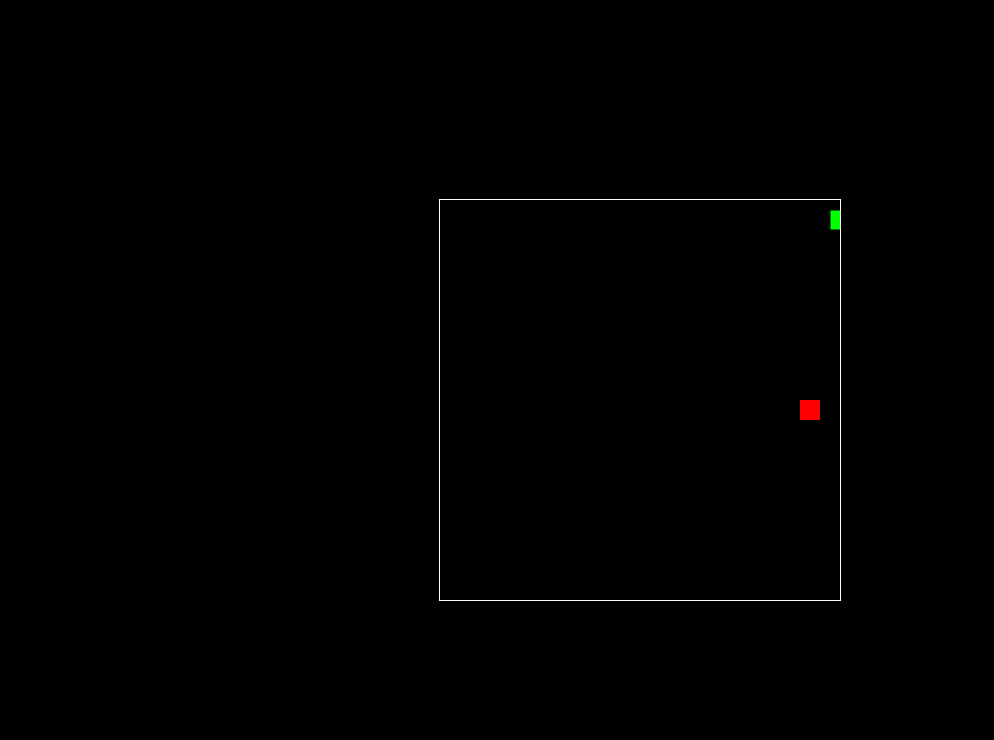
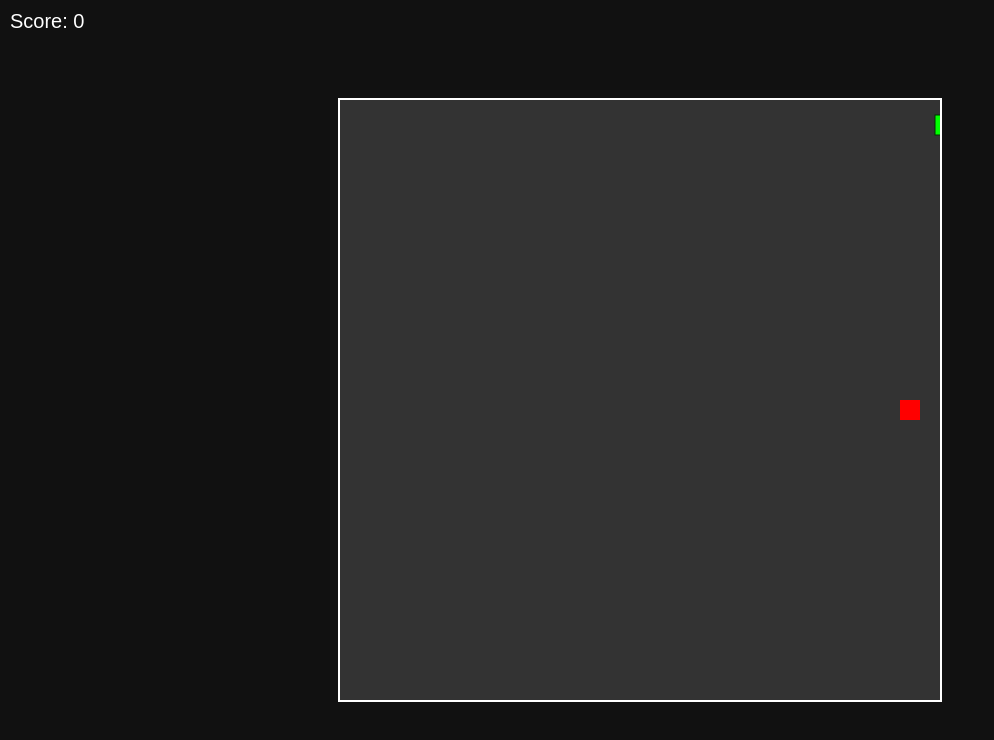
Before and after one commit to minhhoang609/game, a plain HTML site: page index.html in a window 1280 px wide. Shown: the whole page, without its empty margins (0-994 px from the left). Drawn offline with Linux system fonts and the light colour scheme.

Commit message:
Update index.html

```diff
--- a/index.html
+++ b/index.html
@@ -11,28 +11,37 @@
             align-items: center;
             height: 100vh;
             margin: 0;
-            background-color: #000;
+            background-color: #111;
             color: #fff;
-            font-family: Arial, sans-serif;
+            font-family: 'Arial', sans-serif;
         }
         canvas {
-            border: 1px solid #fff;
+            border: 2px solid #fff;
+            background-color: #333;
+        }
+        .score {
+            position: absolute;
+            top: 10px;
+            left: 10px;
+            font-size: 20px;
         }
     </style>
 </head>
 <body>
-    <canvas id="gameCanvas" width="400" height="400"></canvas>
+    <div class="score">Score: <span id="score">0</span></div>
+    <canvas id="gameCanvas" width="600" height="600"></canvas>
     <script>
         const canvas = document.getElementById('gameCanvas');
         const ctx = canvas.getContext('2d');
         const box = 20;
         const canvasSize = canvas.width / box;
-        let snake = [{ x: 10, y: 10 }];
+        let snake = [{ x: 15, y: 15 }];
         let direction = 'RIGHT';
         let food = {
             x: Math.floor(Math.random() * canvasSize) * box,
             y: Math.floor(Math.random() * canvasSize) * box
         };
+        let score = 0;
 
         document.addEventListener('keydown', (event) => {
             if (event.keyCode === 37 && direction !== 'RIGHT') direction = 'LEFT';
@@ -42,13 +51,13 @@
         });
 
         function draw() {
-            ctx.fillStyle = '#000';
+            ctx.fillStyle = '#333';
             ctx.fillRect(0, 0, canvas.width, canvas.height);
 
             for (let i = 0; i < snake.length; i++) {
                 ctx.fillStyle = (i === 0) ? '#00ff00' : '#00cc00';
+                ctx.strokeStyle = '#003300';
                 ctx.fillRect(snake[i].x, snake[i].y, box, box);
-                ctx.strokeStyle = '#000';
                 ctx.strokeRect(snake[i].x, snake[i].y, box, box);
             }
 
@@ -68,6 +77,8 @@
                     x: Math.floor(Math.random() * canvasSize) * box,
                     y: Math.floor(Math.random() * canvasSize) * box
                 };
+                score++;
+                document.getElementById('score').innerText = score;
             } else {
                 snake.pop();
             }
@@ -76,6 +87,8 @@
 
             if (snakeX < 0 || snakeY < 0 || snakeX >= canvas.width || snakeY >= canvas.height || collision(newHead, snake)) {
                 clearInterval(game);
+                alert(`Game Over! Your score was: ${score}`);
+                return;
             }
 
             snake.unshift(newHead);
```
